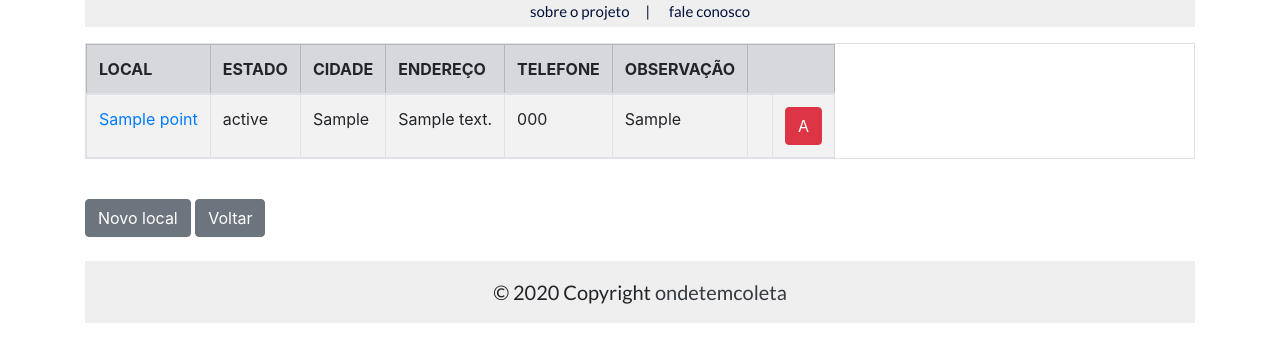
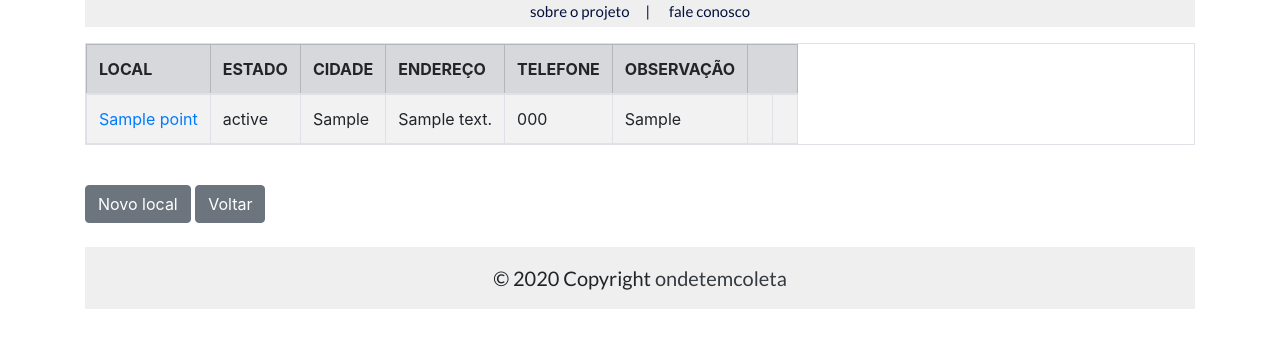
Before and after one commit to biancaguzenski/ondetemcoleta, a Rails app: page /collection_points in a window 1280 px wide. Shown: the part 109-471 px from the top of the page. Run offline with Rails 7, Linux system fonts and the light colour scheme; tables that the repository leaves empty hold one stand-in row (values such as "Sample post"); style sheets or scripts are compiled from the project's sources; some libraries are stand-ins or nearby versions.

Commit message:
Added tooltip to icons on index.

```diff
--- a/app/assets/stylesheets/application.scss
+++ b/app/assets/stylesheets/application.scss
@@ -42,6 +42,25 @@
     margin-left: 32%;
 }
 
+.icon-edit {
+    font-size: 20px;
+    color: green;
+    margin-top: 50%;
+}
+.icon-edit:hover {
+    background-color: yellow;
+}
+
+.icon-report {
+    font-size: 20px;
+    color: tomato;
+    margin-top: 50%;
+}
+.icon-report:hover {
+    background-color: yellow;
+}
+
+
 @import "bootstrap/scss/bootstrap";
 @import 'font_awesome5_webfont';
 $fa-font-path: '@fortawesome/fontawesome-free/webfonts';
--- a/app/views/collection_points/index.html.erb
+++ b/app/views/collection_points/index.html.erb
@@ -23,8 +23,8 @@
       <td class="table-content"><%= collection_point.address %></td>
       <td class="table-content"><%= collection_point.phone %></td>
       <td class="table-content"><%= collection_point.obs %></td>
-      <td class="table-content"><%= link_to collection_points_path do %> <i class="fas fa-edit"></i><% end %> </td>
-      <td class="table-content"><%= button_to 'A', collection_point, class:"btn btn-danger", method: :delete, data: { confirm: "Tem certeza que quer reportar #{collection_point.name}?" } %></td>
+      <td class="table-content"><%= link_to collection_points_path do %> <i class="fas fa-edit icon-edit" data-toggle="tooltip" data-placement="left" title="Solicitar edição"></i><% end %> </td>
+      <td class="table-content"><%= link_to collection_points_path do %> <i class="fas fa-exclamation-triangle icon-report data-toggle="tooltip" data-placement="left" title="Reportar local inexistente"></i><% end %> </td>
       </tr>
     <% end %>
   </tbody>
@@ -32,3 +32,9 @@
 <br>
 <%= link_to 'Novo local', new_collection_point_path, class:"btn btn-secondary" %>
 <%= link_to 'Voltar', root_path, class:"btn btn-secondary" %>
+
+<script>
+  $(function () {
+    $('[data-toggle="tooltip"]').tooltip()
+  })
+</script>
--- a/app/views/layouts/application.html.erb
+++ b/app/views/layouts/application.html.erb
@@ -23,9 +23,6 @@
                   <%= image_tag ("3.png") %>
                 </div>
               </a>
-            <button class="navbar-toggler" type="button" data-bs-toggle="collapse" data-bs-target="#navbarNav" aria-controls="navbarNav" aria-expanded="false" aria-label="Toggle navigation">
-              <span class="navbar-toggler-icon"></span>
-            </button>
         </div>
       </nav>
       <div class="text-navbar mb-3">
```
